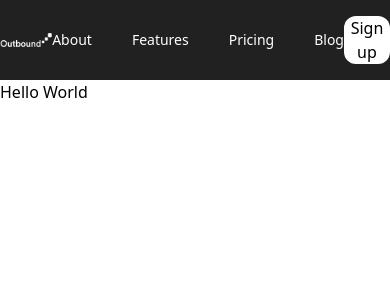
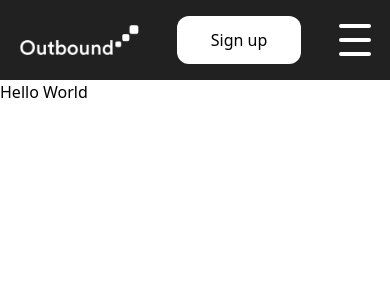
Before and after one commit to Solomon-Dzokoto/Blog, a Next.js app: page / in a window 390 px wide. Shown: the top 300 px of the page. Built offline with nearby package versions, Linux system fonts and the light colour scheme.

Commit message:
feat: made the navbar responsive on smaller screens

```diff
--- a/src/components/navbar.tsx
+++ b/src/components/navbar.tsx
@@ -1,26 +1,64 @@
-import React from "react"
+"use client"
+import { useState } from "react"
 import Image from "next/image"
 
 const Navbar = () => {
+  const [open, setOpen] = useState<boolean>(false)
+
+  function handleClick() {
+    setOpen((prev) => !prev)
+  }
+
   return (
-    <header className="mx-auto flex h-20 items-center justify-around bg-[#212121]">
+    <header className="relative mx-auto flex h-20 items-center justify-around bg-[#212121]">
       <div id="Logo">
         <Image
+          className="w-30"
           src="/images/Logo.png"
           width={140.5}
           height={34.5}
           alt="Picture of the author"
         />
       </div>
-      <ul className="flex gap-[40px] text-[14px] leading-[21] font-[400] text-white">
-        <li>About</li>
-        <li>Features</li>
-        <li>Pricing</li>
-        <li>Blog</li>
+      <ul className="hidden gap-[40px] text-[14px] leading-[21] font-[400] text-white sm:flex">
+        <li className="hover:opacity-70">About</li>
+        <li className="hover:opacity-70">Features</li>
+        <li className="hover:opacity-70">Pricing</li>
+        <li className="hover:opacity-70">Blog</li>
       </ul>
-      <button className="h-[48px] w-[124px] rounded-[12px] bg-[#ffffff] pt-[12] pr-[24] pb-[12] pl-[24] text-black">
+      <ul
+        className={`absolute z-50 flex w-full -translate-y-full transform flex-col gap-4 bg-[#212121] py-10 text-center text-[14px] font-[400] text-white ${open ? "translate-y-35" : ""} `}
+      >
+        <li className="border-b border-solid border-slate-200 hover:opacity-70">
+          About
+        </li>
+        <li className="border-b border-solid border-slate-200 hover:opacity-70">
+          Features
+        </li>
+        <li className="border-b border-solid border-slate-200 hover:opacity-70">
+          Pricing
+        </li>
+        <li className="border-b border-solid border-slate-200 hover:opacity-70">
+          Blog
+        </li>
+      </ul>
+      <button className="h-[48px] w-[124px] rounded-[12px] bg-[#ffffff] pt-[12] pr-[24] pb-[12] pl-[24] text-black hover:text-black hover:opacity-70">
+        Sign up
+      </button>
+      <button
+        onClick={handleClick}
+        className="z-50 flex h-8 w-8 flex-col justify-between focus:outline-none sm:hidden"
+      >
         {" "}
-        Sign up{" "}
+        <span
+          className={`h-1 w-full rounded bg-white transition-all duration-300 ${open ? "translate-y-4.5 rotate-45" : ""}`}
+        ></span>
+        <span
+          className={`h-1 w-full rounded bg-white transition-all duration-300 ${open ? "opacity-0" : ""}`}
+        ></span>
+        <span
+          className={`h-1 w-full rounded bg-white transition-all duration-300 ${open ? "-translate-y-2.5 -rotate-45" : ""}`}
+        ></span>
       </button>
     </header>
   )
```
